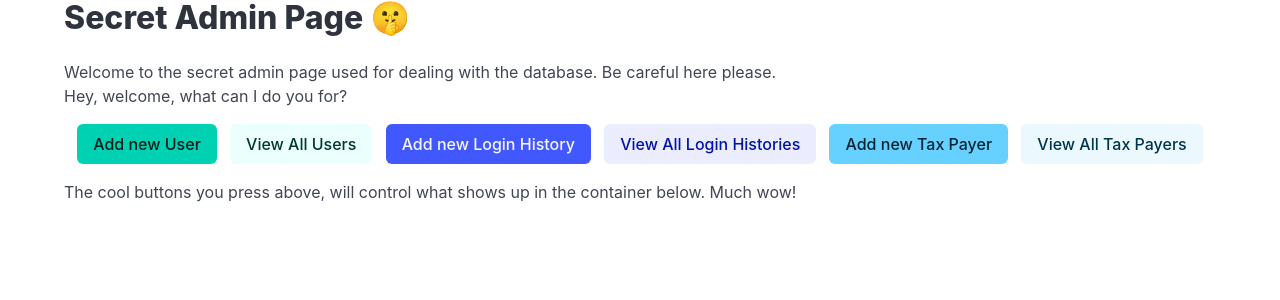
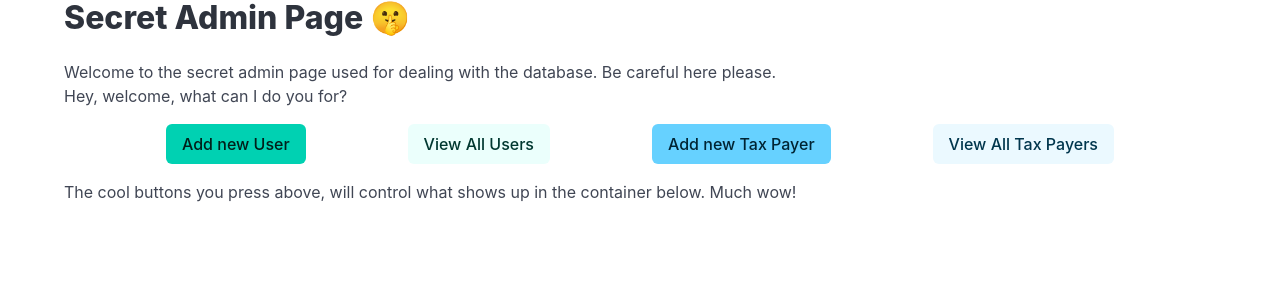
Before and after one commit to TaigaTi/Walamoo-Tax-System, a FastAPI app: page /secret/db/ in a window 1280 px wide. Shown: the top 300 px of the page. Run offline with FastAPI, Linux system fonts and the light colour scheme; some libraries are stand-ins or nearby versions.

```diff
--- a/templates/db_templates/index.html
+++ b/templates/db_templates/index.html
@@ -11,8 +11,6 @@
     <div class="container is-fullwidth is-flex is-justify-content-space-evenly my-4">
         <button class="button is-primary" hx-get="{{ url_for('create_user_form') }}" hx-target="#dbContainer" hx-swap="innerHTML">Add new User</button>
         <button class="button is-primary is-light" hx-get="{{ url_for('get_users_html') }}" hx-target="#dbContainer" hx-swap="innerHTML">View All Users</button>
-        <button class="button is-link">Add new Login History</button>
-        <button class="button is-link is-light">View All Login Histories</button>
         <button class="button is-info">Add new Tax Payer</button>
         <button class="button is-info is-light">View All Tax Payers</button>
     </div>
```
Also changed, not shown: README.md.
